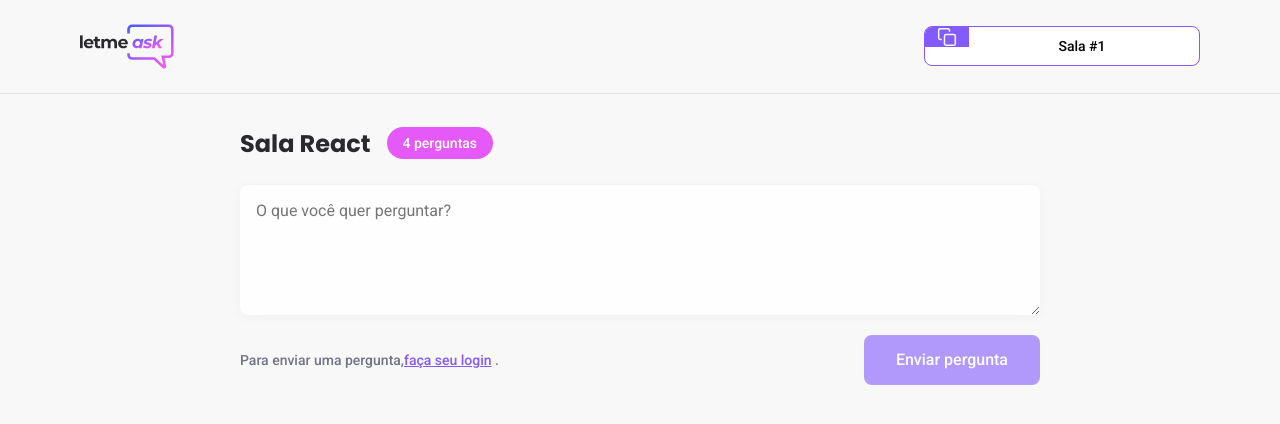
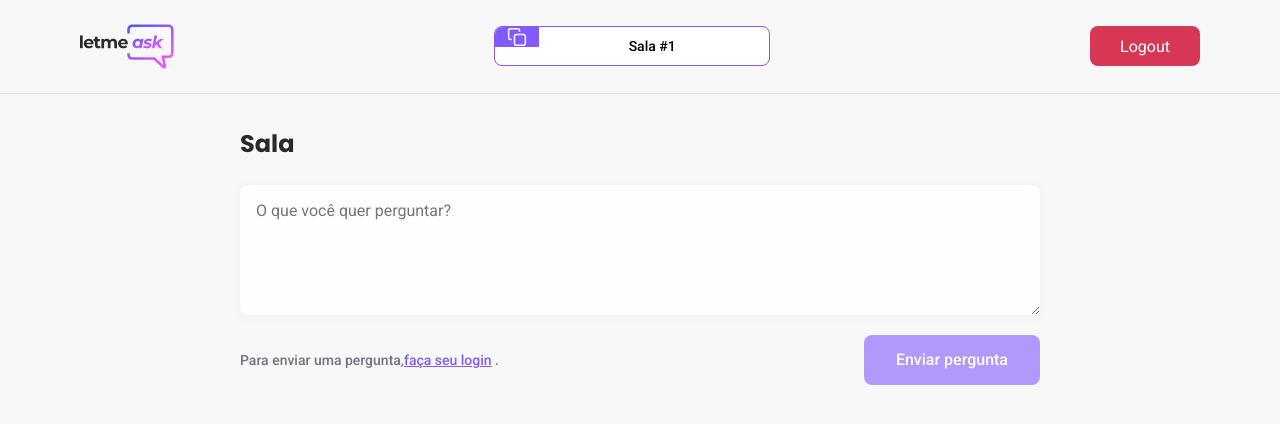
Before and after one commit to ngustavo80/letmeask, a React (Create React App) app: page /rooms/1 in a window 1280 px wide. Shown: the top 424 px of the page. Built offline with nearby package versions, Linux system fonts and the light colour scheme; no server answers; the database is empty.

Commit message:
Half of the page room created and questions fluxogram.

```diff
--- a/src/contexts/AuthContext.tsx
+++ b/src/contexts/AuthContext.tsx
@@ -1,4 +1,5 @@
 import { createContext, ReactNode, useEffect, useState } from "react"
+import { useHistory } from "react-router-dom"
 
 import { auth, firebase } from "../services/firebase"
 
@@ -15,12 +16,15 @@ type User = {
 type AuthContextType = {
   user: User | undefined;
   signInWithGoogle: () => Promise<void>; // Toda função assíncrona devolve uma promise
+  handleLogout: () => Promise<void>;
 }
 
 export const AuthContext = createContext({} as AuthContextType)
 
 export function AuthContextProvider(props: AuthContextProviderProps) {
   const [user, setUser] = useState<User>()
+
+  const history = useHistory()
 
   useEffect(() => {
     const unsubscribe = auth.onAuthStateChanged(user => {
@@ -64,8 +68,14 @@ export function AuthContextProvider(props: AuthContextProviderProps) {
     }
   }
 
+  async function handleLogout() {
+    await auth.signOut()
+
+    history.push('/')
+  }
+
   return (
-    <AuthContext.Provider value={{ user, signInWithGoogle }}>
+    <AuthContext.Provider value={{ user, signInWithGoogle, handleLogout }}>
       {props.children}
     </AuthContext.Provider>
   )
--- a/src/index.tsx
+++ b/src/index.tsx
@@ -1,7 +1,6 @@
 import React from 'react'
 import ReactDOM from 'react-dom'
 import App from './App'
-import { Toaster } from 'react-hot-toast'
 
 import './services/firebase'
 
@@ -10,7 +9,6 @@ import './styles/global.scss'
 ReactDOM.render(
   <React.StrictMode>
     <App />
-    <Toaster />
   </React.StrictMode>,
   document.getElementById('root')
 )
--- a/src/pages/Home.tsx
+++ b/src/pages/Home.tsx
@@ -10,6 +10,7 @@ import googleIcon from '../assets/images/google-icon.svg'
 
 import '../styles/auth.scss'
 import { database } from '../services/firebase'
+import toast, { Toaster } from 'react-hot-toast'
 
 export function Home() {
   const history = useHistory()
@@ -35,7 +36,7 @@ export function Home() {
     const roomRef = await database.ref(`rooms/${roomCode}`).get()
 
     if (!roomRef.exists()) {
-      alert('The room does not exist!')
+      toast.error('The room does not exist!')
       return
     }
 
@@ -44,6 +45,7 @@ export function Home() {
 
   return (
     <div id="page-auth">
+      <Toaster />
       <aside>
         <img src={illustrationImg} alt="Home page illustration" />
         <strong>Crie salas de Q&amp;A ao vivo</strong>
--- a/src/pages/Room.tsx
+++ b/src/pages/Room.tsx
@@ -1,5 +1,6 @@
-import { FormEvent, useState } from 'react'
+import { FormEvent, useState, useEffect } from 'react'
 import { useParams } from 'react-router-dom'
+import toast, { Toaster } from 'react-hot-toast'
 
 import { CodeRoom } from '../components/CodeRoom'
 import { Button } from '../components/Button'
@@ -9,20 +10,62 @@ import { database } from '../services/firebase'
 import logoImg from '../assets/images/logo.svg'
 import '../styles/room.scss'
 
+type FirebaseQuestions = Record<string, {
+  author: {
+    avatar: string;
+    name: string;
+  }
+  content: string;
+  isAnswered: boolean;
+  isHighlighted: boolean;
+}> // Record é usado para tipagem de vetores no typescript onde o que está dentro do sinal de maior e menor
+  // é o conteúdo do vetor.
 
-import toast from 'react-hot-toast'
+type Questions = {
+  id: string;
+  author: {
+    avatar: string;
+    name: string;
+  }
+  content: string;
+  isAnswered: boolean;
+  isHighlighted: boolean;
+}
 
 type ParamsProps = {
   id: string;
 }
 
 export function Room() {
-  const { user } = useAuth()
+  const { user, signInWithGoogle } = useAuth()
   const params = useParams<ParamsProps>()
   const [newQuestion, setNewQuestion] = useState('')
+  const [questions, setQuestions] = useState<Questions[]>([])
+  const [title, setTitle] = useState()
 
-  const notify = () => toast.success('Pergunta enviada com sucesso')
   const roomId = params.id
+
+  useEffect(() => {
+    const roomRef = database.ref(`rooms/${roomId}`)
+
+    roomRef.once('value', room => {
+      const databaseRoom = room.val()
+      const firebaseQuestions: FirebaseQuestions = databaseRoom.questions ?? {}
+
+      const parsedQuestions = Object.entries(firebaseQuestions).map(([key, value]) => {
+        return {
+          id: key,
+          content: value.content,
+          author: value.author,
+          isHighlighted: value.isHighlighted,
+          isAnswered: value.isAnswered
+        }
+      })
+
+      setTitle(databaseRoom.title)
+      setQuestions(parsedQuestions)
+    })
+  }, [roomId])
 
   async function handleSendQuestion(event: FormEvent) {
     event.preventDefault()
@@ -32,14 +75,14 @@ export function Room() {
     }
 
     if (!user) {
-      throw new Error('You must logged in')
+      throw new Error('You must be logged!')
     }
 
     const question = {
       content: newQuestion,
       author : {
         name: user?.name,
-        avatar: user.avatar,
+        avatar: user?.avatar,
       },
       isHighlighted: false,
       isAnswered: false,
@@ -47,22 +90,28 @@ export function Room() {
 
     await database.ref(`rooms/${roomId}/questions`).push(question)
 
+    toast.success('Pergunta enviada com sucesso')
+
     setNewQuestion('')
   }
 
   return (
     <div id="page-room">
+      <Toaster />
       <header>
         <div className="content">
           <img src={logoImg} alt="" />
           <CodeRoom code={roomId} />
+          <Button
+            className="button-logout"
+          >Logout</Button>
         </div>
       </header>
 
       <main className="content">
         <div className="room-title">
-          <h1>Sala React</h1>
-          <span>4 perguntas</span>
+          <h1>Sala {title}</h1>
+          { questions.length > 0 && <span> {questions.length} pergunta(s)</span> }
         </div>
 
         <form onSubmit={handleSendQuestion}>
@@ -81,11 +130,11 @@ export function Room() {
             ) : (
               <span>
                 Para enviar uma pergunta,
-                <button>faça seu login</button> .
+                <button onClick={signInWithGoogle}>faça seu login</button> .
               </span>
             ) }
             <Button
-              onClick={notify}
+              className="button"
               type="submit"
               disabled={!user}
             >Enviar pergunta</Button>
--- a/src/styles/button.scss
+++ b/src/styles/button.scss
@@ -28,3 +28,20 @@
     cursor: not-allowed;
   }
 }
+
+.button-logout {
+  height: 40px;
+  border-radius: 8px;
+  background: #D73754;
+  color: #FFF;
+  padding: 0 30px;
+
+  cursor: pointer;
+  border: 0;
+
+  transition: 0.3s;
+
+  &:hover {
+    filter: brightness(0.85)
+  }
+}
--- a/src/styles/global.scss
+++ b/src/styles/global.scss
@@ -2,6 +2,10 @@
   margin: 0;
   padding: 0;
   box-sizing: border-box;
+}
+
+html {
+  scroll-behavior: smooth;
 }
 
 body {
--- a/src/styles/room.scss
+++ b/src/styles/room.scss
@@ -12,6 +12,10 @@
 
       > img {
         max-height: 45px;
+      }
+
+      .logout-button {
+        background: red;
       }
     }
   }
```
